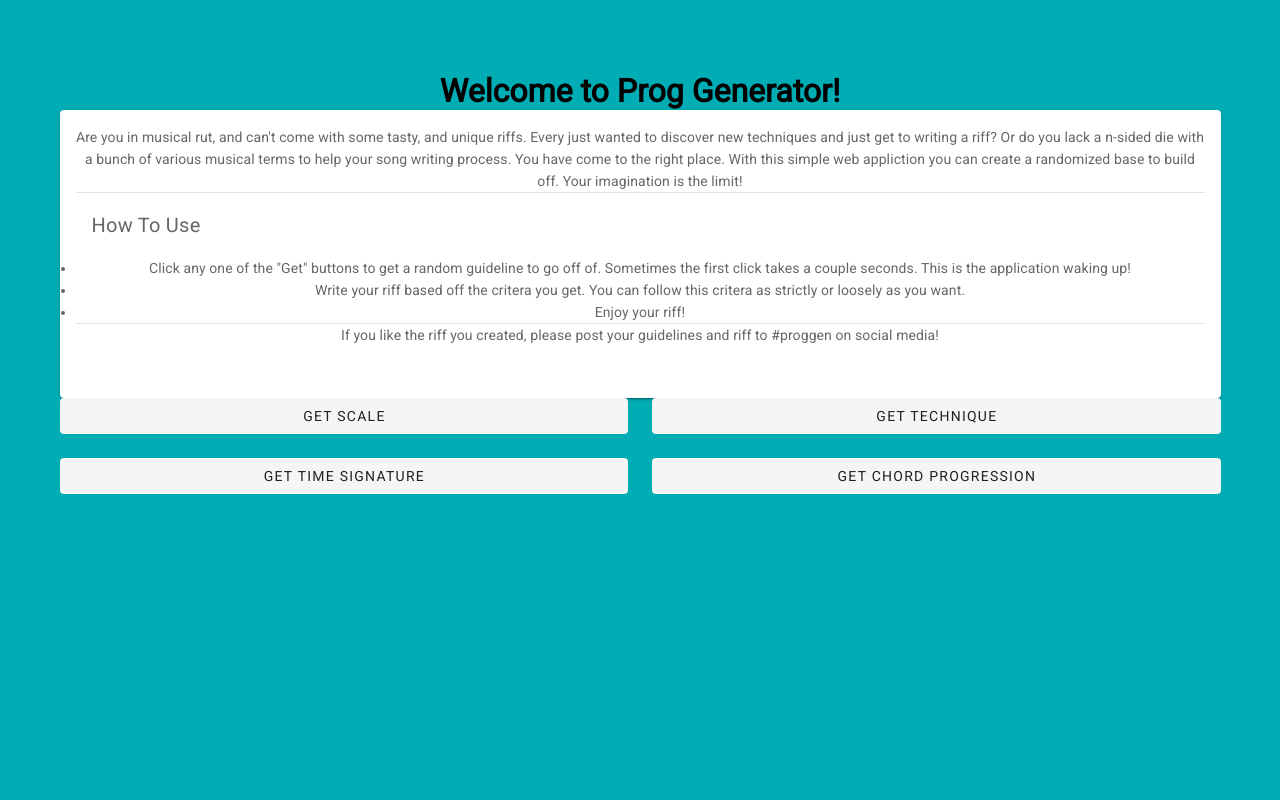
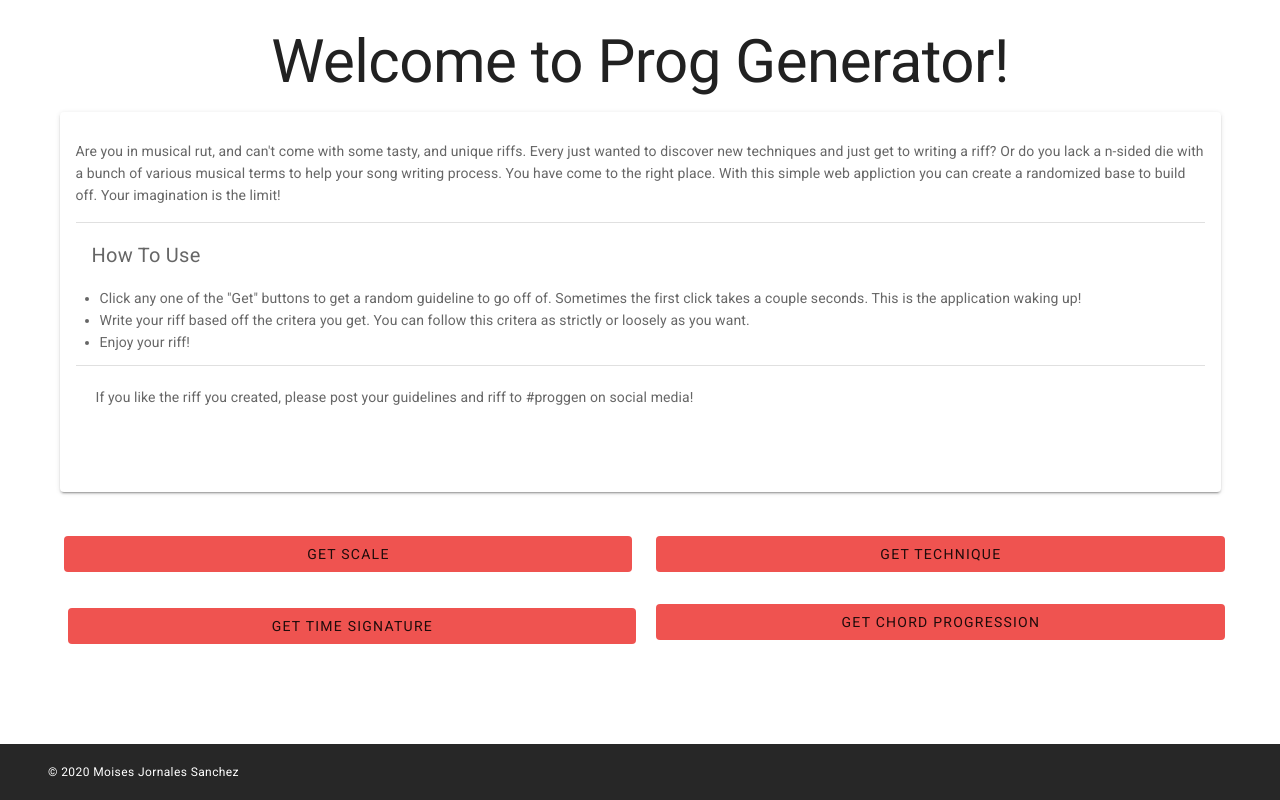
Before and after one commit to moisesjsanchez/prog-generator, a Vue app: page / in a window 1280 px wide. Built offline with nearby package versions, Linux system fonts and the light colour scheme.

Commit message:
Added footer

```diff
--- a/src/App.vue
+++ b/src/App.vue
@@ -1,31 +1,20 @@
 <template>
-  <div id="app">
+  <v-app>
     <ProgGenerator />
-  </div>
+    <Footer />
+  </v-app>
 </template>
 
 <script>
-import ProgGenerator from './components/ProgGenerator.vue'
+import ProgGenerator from './components/ProgGenerator';
+import Footer from './components/Footer'
 
 export default {
-  name: 'app',
+  name: 'App',
+
   components: {
-    ProgGenerator
+    ProgGenerator,
+    Footer
   }
-}
+};
 </script>
-
-<style>
-body{
-  background-color: #00adb5;
-}
-
-
-#app {
-   font-family: 'Roboto', arial;
-  -webkit-font-smoothing: antialiased;
-  -moz-osx-font-smoothing: grayscale;
-  text-align: center;
-  margin-top: 60px;
-}
-</style>
--- /dev/null
+++ b/src/components/Footer.vue
@@ -0,0 +1,13 @@
+<template>
+
+ <v-footer absolute dark>
+   <v-col class="text-left ml-5 caption">
+     &#169; 2020 Moises Jornales Sanchez
+   </v-col>
+ </v-footer>
+
+</template>
+
+<script>
+ export default {}
+</script>
```
